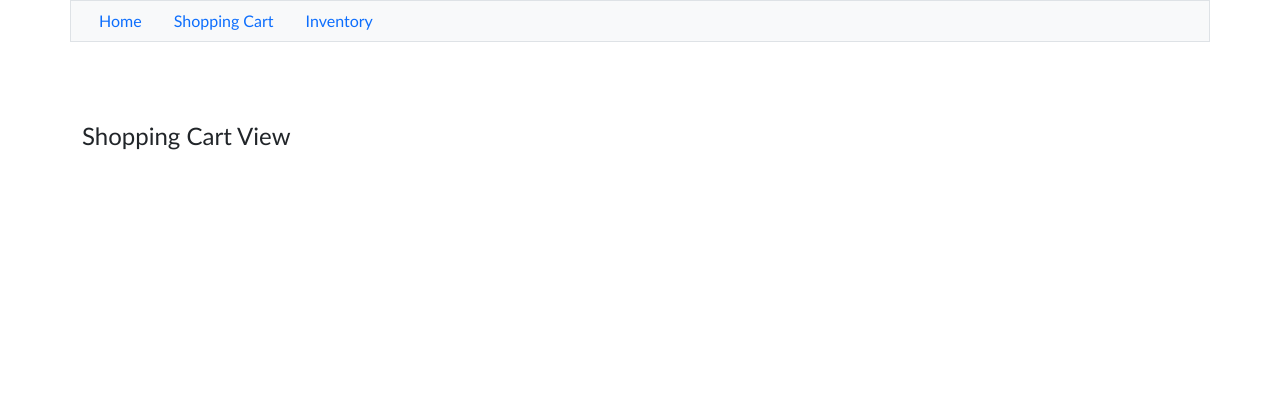
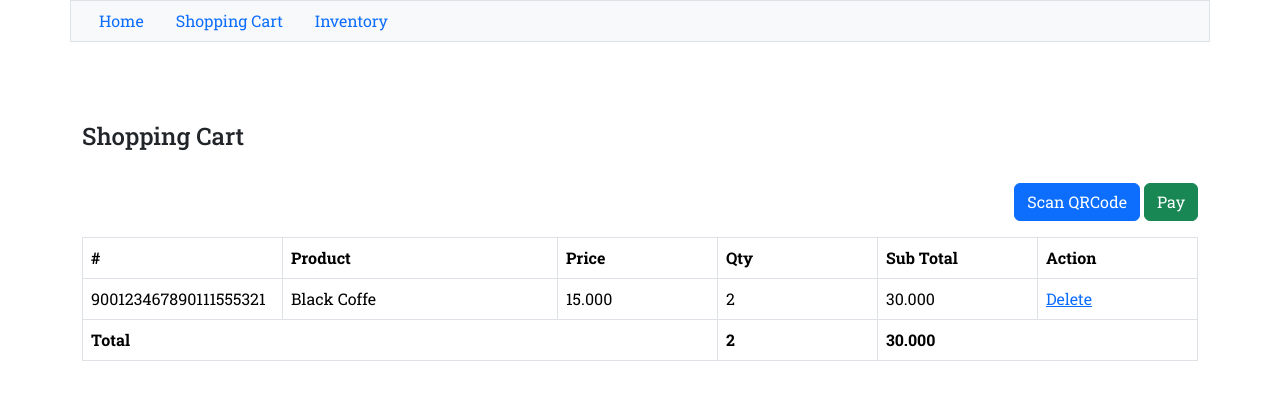
Before and after one commit to qaiserlab/qrcart, a Next.js app: page /shopping-cart in a window 1280 px wide. Shown: the top 400 px of the page. Built offline with nearby package versions, Linux system fonts and the light colour scheme.

Commit message:
feat(shopping-cart): inventory & shopping cart appearance & behavior

```diff
--- a/src/app/layout.tsx
+++ b/src/app/layout.tsx
@@ -11,6 +11,9 @@ export default function AppLayout({
 }) {
   return (
     <html>
+      <head>
+        <title>QRCart</title>
+      </head>
       <body>
         <Container>
           <Row>
--- a/src/styles/main.css
+++ b/src/styles/main.css
@@ -1,3 +1,8 @@
-body {
-  font-family: 'Trebuchet MS', 'Lucida Sans Unicode', 'Lucida Grande', 'Lucida Sans', Arial, sans-serif;
+@import url('https://fonts.googleapis.com/css2?family=Roboto+Slab:wght@100..900&display=swap');
+* {
+  font-family: "Roboto Slab", serif;
 }
+
+h4 {
+  margin-bottom: 32px;
+}
--- a/src/views/HomeView.tsx
+++ b/src/views/HomeView.tsx
@@ -3,7 +3,10 @@
 export default function HomeView() {
   return (
     <section>
-      <h4>Home View</h4>
+      <h4>QRCart</h4>
+      <p>
+        Shopping cart with QRCode scanner simple application.
+      </p>
     </section>
   )
 }
--- a/src/views/ShoppingCartView.tsx
+++ b/src/views/ShoppingCartView.tsx
@@ -1,9 +1,79 @@
 "use client"
 
+import { useState } from "react"
+import { Button, Input, Modal, ModalBody, ModalFooter, ModalHeader, Table } from "reactstrap"
+
 export default function ShoppingCartView() {
+  const [displayModal, setDisplayModal] = useState(false)
+
   return (
     <section>
-      <h4>Shopping Cart View</h4>
+      <h4>Shopping Cart</h4>
+
+      <div style={{ textAlign: "right", paddingBottom: 16 }}>
+        <Button color="primary">Scan QRCode</Button>&nbsp;
+        <Button color="success" onClick={() => setDisplayModal(true)}>Pay</Button>
+      </div>
+
+      <Table bordered>
+        <thead>
+          <tr>
+            <th style={{ width: 200 }}>#</th>
+            <th>Product</th>
+            <th style={{ width: 160 }}>Price</th>
+            <th style={{ width: 160 }}>Qty</th>
+            <th style={{ width: 160 }}>Sub Total</th>
+            <th style={{ width: 160 }}>Action</th>
+          </tr>
+        </thead>
+        <tbody>
+          <tr>
+            <td>900123467890111555321</td>
+            <td>Black Coffe</td>
+            <td>15.000</td>
+            <td>2</td>
+            <td>30.000</td>
+            <td>
+              <a href="javascript:">Delete</a>
+            </td>
+          </tr>
+        </tbody>
+        <tfoot>
+          <tr>
+            <th colSpan={3}>Total</th>
+            <th>2</th>
+            <th colSpan={2}>30.000</th>
+          </tr>
+        </tfoot>
+      </Table>
+
+      <Modal isOpen={displayModal} toggle={() => setDisplayModal(false)}>
+        <ModalHeader toggle={() => setDisplayModal(false)}>QRCode</ModalHeader>
+        <ModalBody>
+          <table style={{ margin: '0 auto' }}>
+            <tr>
+              <td style={{ width: 100, height: 50 }}>Total</td>
+              <td><Input type="text" style={{ width: 320 }} disabled /></td>
+            </tr>
+            <tr>
+              <td style={{ width: 100, height: 50 }}>Pay</td>
+              <td><Input type="text" style={{ width: 320 }} /></td>
+            </tr>
+            <tr>
+              <td style={{ width: 100, height: 50 }}>Change</td>
+              <td><Input type="text" style={{ width: 320 }} disabled /></td>
+            </tr>
+          </table>
+        </ModalBody>
+        <ModalFooter>
+          <Button color="primary" onClick={() => setDisplayModal(false)}>
+            Save
+          </Button>{' '}
+          <Button color="secondary" onClick={() => setDisplayModal(false)}>
+            Cancel
+          </Button>
+        </ModalFooter>
+      </Modal>
     </section>
   )
 }
```
Also changed, not shown: src/views/InventoryView.tsx (+28 -2 lines).
